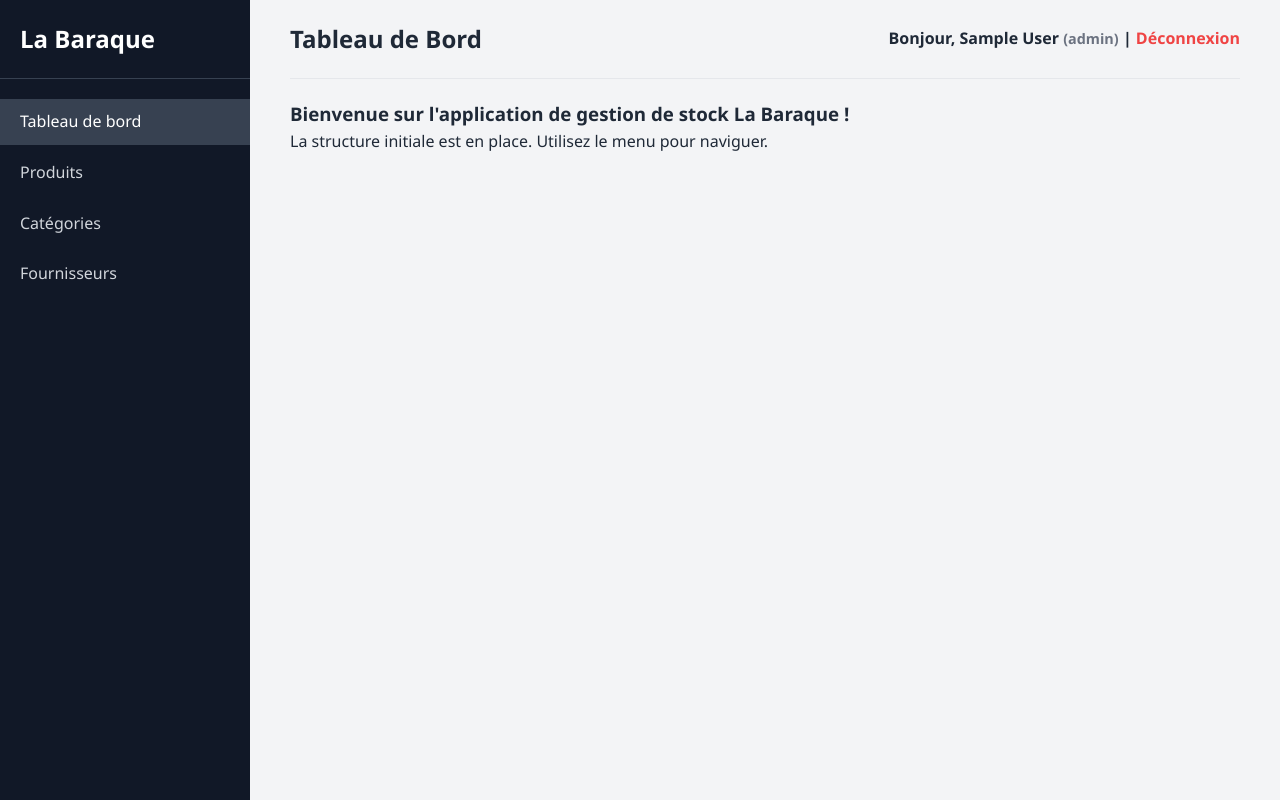
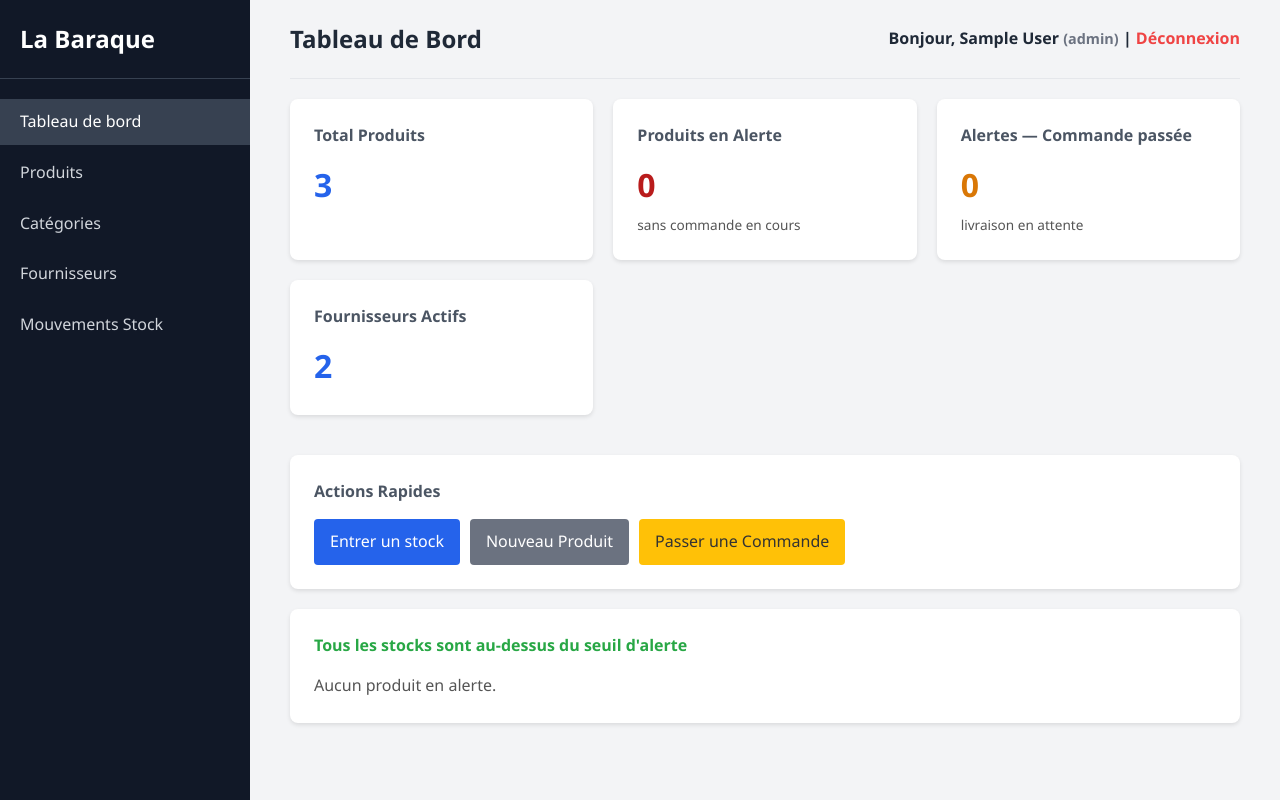
Before and after one commit to Trvnkss/stage, a PHP site: page / in a window 1280 px wide. Run offline with PHP 8.4, Linux system fonts and the light colour scheme; the visitor is signed in with stand-in values (Sample User, id 1); data comes from the database, SQL or seed files in the repository; tables that the repository leaves empty hold one stand-in row (values such as "Sample post").

Commit message:
Ajout du module de mouvements de stock (entrées/sorties) et enrichissement du tableau de bord avec statistiques
- Création du MouvementController : listing et enregistrement des mouvements de stock (entrées et sorties) avec traçabilité utilisateur
- Création des modèles Mouvement et TypeMouvement pour gérer les types d'opérations
- Mise à jour du DashboardController : ajout des statistiques (nombre de produits, alertes de stock bas, derniers mouvements)
- Création de la vue tableau de bord avec affichage des indicateurs clés et des derniers mouvements
- Création des vues mouvements : formulaire d'enregistrement et tableau de listing
- Mise à jour du layout avec le lien de navigation vers Mouvements Stock

```diff
--- a/controleurs/DashboardController.php
+++ b/controleurs/DashboardController.php
@@ -1,18 +1,48 @@
 <?php
+require_once BASE_PATH . '/modeles/Produit.php';
+require_once BASE_PATH . '/modeles/Mouvement.php';
+require_once BASE_PATH . '/modeles/Fournisseur.php';
+
 class DashboardController
 {
+    private $produitModel;
+    private $mouvementModel;
+    private $fournisseurModel;
+
     public function __construct()
     {
         if (!isset($_SESSION['user_id'])) {
             header('Location: ' . BASE_URL . '/index.php?controleur=auth&action=login');
             exit();
         }
+
+        $this->produitModel     = new Produit();
+        $this->mouvementModel   = new Mouvement();
+        $this->fournisseurModel = new Fournisseur();
     }
+
     public function index()
     {
         $pageTitle = "Tableau de Bord";
-        $content = "<h3>Bienvenue sur l'application de gestion de stock La Baraque !</h3><p>La structure initiale est en place. Utilisez le menu pour naviguer.</p>";
+
+        // Récupération des produits en alerte avec flag commande_en_cours
+        $produitsEnAlerte    = $this->produitModel->getProduitsEnAlerte();
+        $totalProduits       = count($this->produitModel->getAll());
+        $nbAlertes           = count($produitsEnAlerte);
+        $nbAlertesAvecCmd    = count(array_filter($produitsEnAlerte, fn($p) => $p['commande_en_cours']));
+        $nbAlertesSansCmd    = $nbAlertes - $nbAlertesAvecCmd;
+
+        // Alias pour la vue (compatibilité avec le template dashboard existant)
+        $produits  = $produitsEnAlerte;
+        $ruptures  = $nbAlertes;
+        $fournisseurs = count($this->fournisseurModel->getAll());
+
+        ob_start();
+        require_once BASE_PATH . '/vues/dashboard/index.php';
+        $content = ob_get_clean();
+
         global $controllerName;
         require_once BASE_PATH . '/vues/layout.php';
     }
 }
+?>
--- /dev/null
+++ b/modeles/Mouvement.php
@@ -0,0 +1,62 @@
+<?php
+require_once __DIR__ . '/Model.php';
+
+class Mouvement extends Model
+{
+    public function __construct()
+    {
+        parent::__construct();
+        $this->table = 'mouvements';
+    }
+
+    public function getAllWithDetails($id_prod = null)
+    {
+        $sql = "SELECT m.*, p.nom_prod, tm.libelle_type_mouvement, u.nom as nom_utilisateur
+                FROM mouvements m
+                JOIN produits p ON m.id_prod = p.id_prod
+                JOIN type_mouvements tm ON m.id_type_mouvement = tm.id_type_mouvement
+                JOIN utilisateurs u ON m.id_utilisateur = u.id_utilisateur";
+
+        if ($id_prod) {
+            $sql .= " WHERE m.id_prod = :id_prod";
+        }
+
+        $sql .= " ORDER BY m.date_mouv DESC";
+        $stmt = $this->db->prepare($sql);
+
+        if ($id_prod) {
+            $stmt->bindParam(':id_prod', $id_prod);
+        }
+
+        $stmt->execute();
+        return $stmt->fetchAll();
+    }
+
+    public function getEntreesWithFournisseur($id_prod)
+    {
+        $sql = "SELECT m.date_mouv, m.qte_mouv, f.nom_fourni, p.nom_prod
+                FROM mouvements m
+                JOIN produits p ON m.id_prod = p.id_prod
+                JOIN fournisseurs f ON p.id_fourni = f.id_fourni
+                JOIN type_mouvements tm ON m.id_type_mouvement = tm.id_type_mouvement
+                WHERE m.id_prod = :id_prod AND tm.libelle_type_mouvement = 'Entrée'
+                ORDER BY m.date_mouv DESC";
+        $stmt = $this->db->prepare($sql);
+        $stmt->bindParam(':id_prod', $id_prod);
+        $stmt->execute();
+        return $stmt->fetchAll();
+    }
+
+    public function create($qte_mouv, $id_prod, $id_type_mouvement, $id_utilisateur)
+    {
+        $sql = "INSERT INTO mouvements (qte_mouv, date_mouv, id_prod, id_type_mouvement, id_utilisateur)
+                VALUES (:qte, NOW(), :prod, :type_m, :user)";
+        $stmt = $this->db->prepare($sql);
+        $stmt->bindParam(':qte', $qte_mouv);
+        $stmt->bindParam(':prod', $id_prod);
+        $stmt->bindParam(':type_m', $id_type_mouvement);
+        $stmt->bindParam(':user', $id_utilisateur);
+        return $stmt->execute();
+    }
+}
+?>
--- /dev/null
+++ b/vues/dashboard/index.php
@@ -0,0 +1,84 @@
+<div class="card-grid">
+    <div class="card">
+        <h3>Total Produits</h3>
+        <div class="value"><?= $totalProduits ?></div>
+    </div>
+
+    <div class="card">
+        <h3>Produits en Alerte</h3>
+        <div class="value" style="color: var(--danger-text);"><?= $nbAlertesSansCmd ?></div>
+        <div style="font-size: 0.85em; color: #555; margin-top: 4px;">sans commande en cours</div>
+    </div>
+
+    <div class="card">
+        <h3>Alertes — Commande passée</h3>
+        <div class="value" style="color: #d97706;"><?= $nbAlertesAvecCmd ?></div>
+        <div style="font-size: 0.85em; color: #555; margin-top: 4px;">livraison en attente</div>
+    </div>
+
+    <div class="card">
+        <h3>Fournisseurs Actifs</h3>
+        <div class="value"><?= $fournisseurs ?></div>
+    </div>
+</div>
+
+<div class="card" style="margin-bottom: 20px;">
+    <h3>Actions Rapides</h3>
+    <div style="margin-top: 15px; display: flex; gap: 10px;">
+        <a href="<?= BASE_URL ?>/index.php?controleur=mouvement&action=create" class="btn">Entrer un stock</a>
+        <a href="<?= BASE_URL ?>/index.php?controleur=produit&action=create" class="btn btn-secondary">Nouveau Produit</a>
+        <a href="<?= BASE_URL ?>/index.php?controleur=commande&action=create" class="btn" style="background-color: #ffc107; color: #333;">Passer une Commande</a>
+    </div>
+</div>
+
+<?php if ($ruptures > 0): ?>
+<div class="card">
+    <h3 style="color: var(--danger-text);">Produits nécessitant votre attention (<?= $ruptures ?>)</h3>
+
+    <div class="table-responsive" style="margin-top: 15px;">
+        <table class="table">
+            <thead>
+                <tr>
+                    <th>Référence</th>
+                    <th>Nom</th>
+                    <th>Stock Réel</th>
+                    <th>Stock Attendu</th>
+                    <th>Seuil d'alerte</th>
+                    <th>Statut</th>
+                </tr>
+            </thead>
+            <tbody>
+                <?php foreach ($produits as $p): ?>
+                    <?php
+                        $commandeEnCours = $p['commande_en_cours'] ?? false;
+                        $styleLigne = $commandeEnCours ? 'background-color: #fff8e1;' : 'background-color: #fff0f0;';
+                    ?>
+                    <tr style="<?= $styleLigne ?>">
+                        <td><?= htmlspecialchars($p['id_prod'] ?? '') ?></td>
+                        <td><?= htmlspecialchars($p['nom_prod'] ?? '') ?></td>
+                        <td style="color: var(--danger-text); font-weight: bold;">
+                            <?= htmlspecialchars($p['stock_actuel']) ?>
+                        </td>
+                        <td style="color: #17a2b8; font-weight: bold;">
+                            <?= htmlspecialchars($p['stock_attendu']) ?>
+                        </td>
+                        <td><?= htmlspecialchars($p['seuil_alerte']) ?></td>
+                        <td>
+                            <?php if ($commandeEnCours): ?>
+                                <span style="background:#ffc107; color:#333; border-radius:4px; padding:3px 8px; font-size:12px; font-weight:bold;">Commande en cours</span>
+                            <?php else: ?>
+                                <span style="background:#dc3545; color:white; border-radius:4px; padding:3px 8px; font-size:12px; font-weight:bold;">Stock critique</span>
+                            <?php endif; ?>
+                        </td>
+                    </tr>
+                <?php endforeach; ?>
+            </tbody>
+        </table>
+    </div>
+</div>
+<?php else: ?>
+<div class="card">
+    <h3 style="color: #28a745;">Tous les stocks sont au-dessus du seuil d'alerte</h3>
+    <p style="margin-top: 15px; color: #555;">Aucun produit en alerte.</p>
+</div>
+<?php endif; ?>
--- a/vues/layout.php
+++ b/vues/layout.php
@@ -25,6 +25,9 @@
                 <li>
                     <a href="<?= BASE_URL ?>/index.php?controleur=fournisseur&action=index" class="<?= $controllerName === 'fournisseur' ? 'active' : '' ?>">Fournisseurs</a>
                 </li>
+                <li>
+                    <a href="<?= BASE_URL ?>/index.php?controleur=mouvement&action=index" class="<?= $controllerName === 'mouvement' ? 'active' : '' ?>">Mouvements Stock</a>
+                </li>
             </ul>
         </aside>
         <main class="main-content">
```
Also changed, not shown: controleurs/MouvementController.php (added, +91 -0 lines), modeles/TypeMouvement.php (added, +12 -0 lines), vues/mouvements/create.php (added, +38 -0 lines), vues/mouvements/index.php (added, +51 -0 lines).
